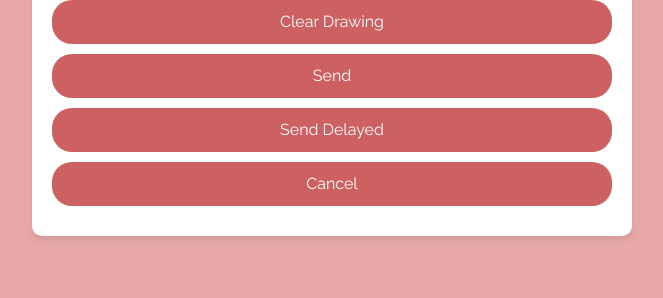
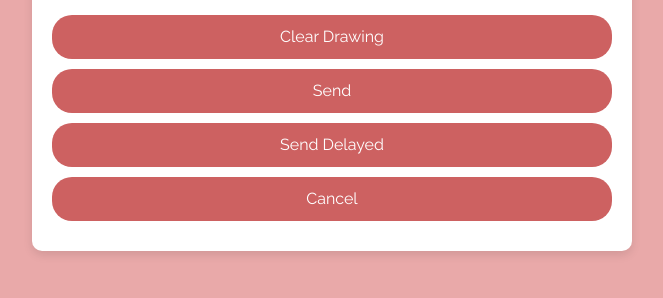
Before and after one commit to esong200/LoveLink-Web, a Node project: template love_language_quiz/views/sendNudge.ejs in a window 1280 px wide. Shown: the part 502-800 px from the top of the page, without its empty margins (308-971 px from the left). Run offline with Node 20 templates, Linux system fonts and the light colour scheme; the template is opened without the code that fills it, so the values that code supplies are empty; some libraries are stand-ins or nearby versions.

Commit message:
added space above 'Clear Drawing' button

```diff
--- a/love_language_quiz/views/sendNudge.ejs
+++ b/love_language_quiz/views/sendNudge.ejs
@@ -93,6 +93,7 @@
       background-color: #ffffff;
       box-shadow: 0px 4px 10px rgba(0, 0, 0, 0.1);
       border-radius: 10px;
+
     }
     button {
       font-weight: 500;
@@ -104,10 +105,6 @@
       border-radius: 20px;
       cursor: pointer;
       margin-bottom: 10px;
-
-
-
-
     }
 
     button:hover {
@@ -118,7 +115,6 @@
       border: 1px solid #a8a8a8;
 
     }
-
 
     canvas:hover {
       cursor: crosshair !important;
@@ -148,7 +144,7 @@
           document.getElementById('drawingData').value = drawingData;
         }
       </script>
-      <button type="button"  onclick="clearCanvas()">Clear Drawing</button>
+      <button type="button"  onclick="clearCanvas()" style="margin-bottom: 10px; margin-top: 15px;">Clear Drawing</button>
       <button type="submit">Send</button>
       <button type="button" onclick="storeMessageAndNavigate();">Send Delayed</button>
     </form>
```
Also changed, not shown: love_language_quiz/views/profile.ejs (+5 -4 lines).
